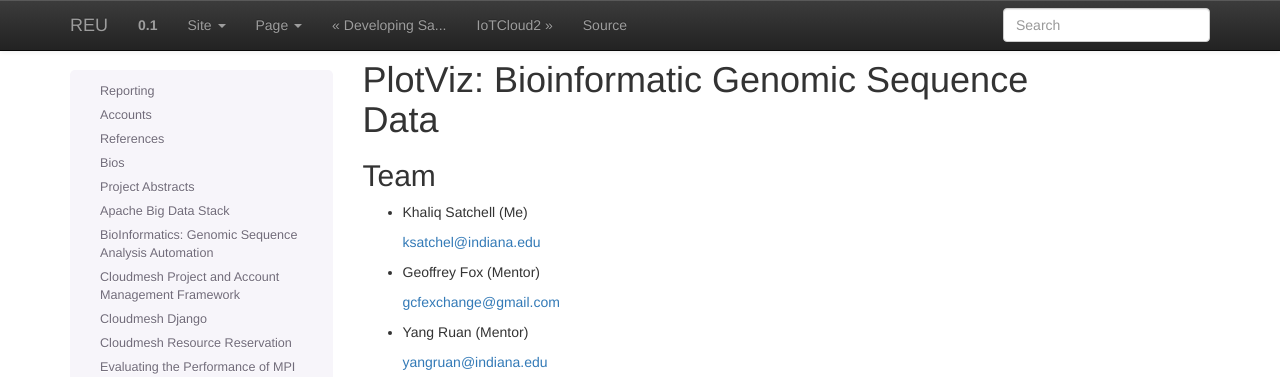
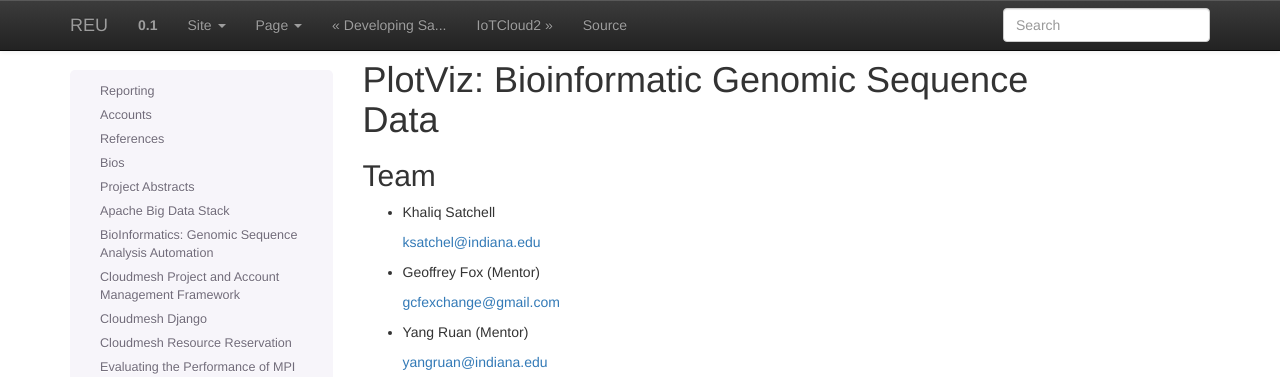
Before and after one commit to cloudmesh-project/reu-2014, a Sphinx documentation site: the page built from doc/source/projects/plotviz.rst, in a window 1280 px wide and 1397 px high. Shown: the top 377 px of the window. Built offline with Sphinx 7.4.7, drawn with Linux system fonts in a browser that asks for light colours.

```diff
--- a/doc/source/projects/plotviz.rst
+++ b/doc/source/projects/plotviz.rst
@@ -3,7 +3,7 @@ PlotViz: Bioinformatic Genomic Sequence Data
 
 Team
 ----------------------------------------------------------------------
-- Khaliq Satchell (Me)
+- Khaliq Satchell
 
   ksatchel@indiana.edu
 
```
